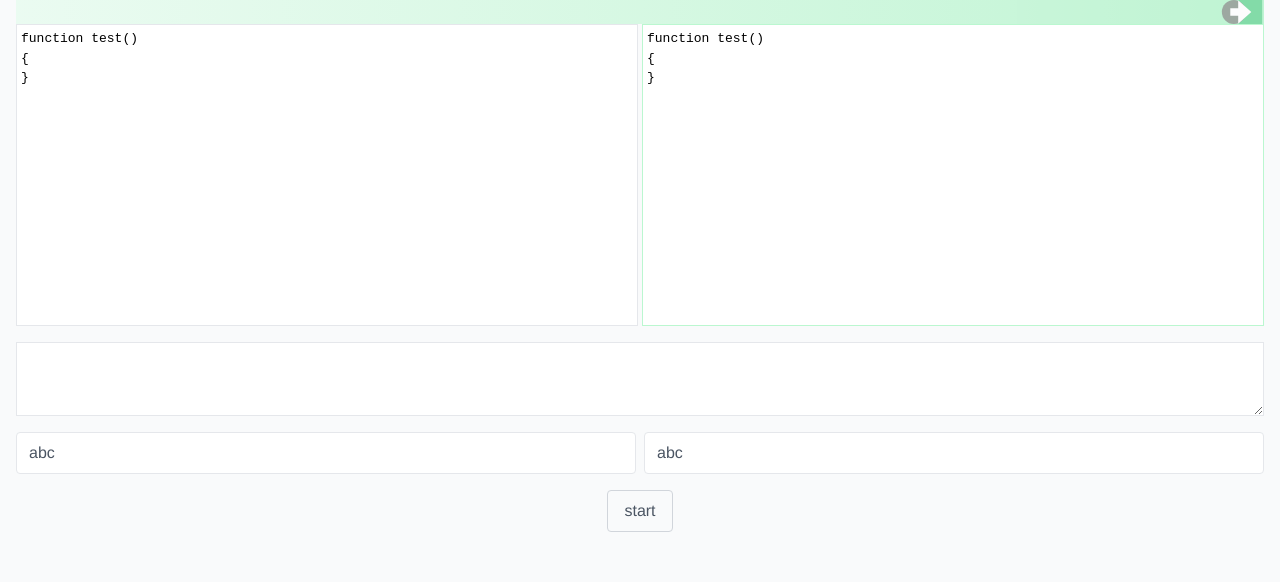
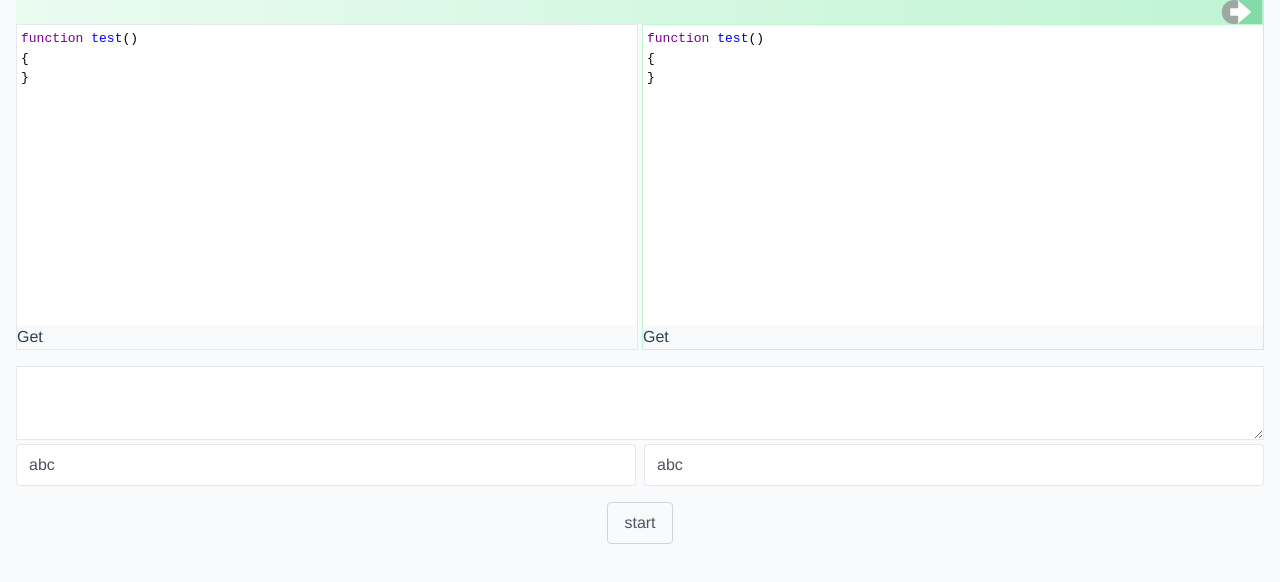
Before and after one commit to maxzz/revue-playground, a Vue app: page / in a window 1280 px wide. Shown: the top 582 px of the page. Built offline with nearby package versions, Linux system fonts and the light colour scheme.

Commit message:
Feature: codemirror basic access

```diff
--- a/src/components/Editor.vue
+++ b/src/components/Editor.vue
@@ -1,27 +1,41 @@
 <template>
-    <div ref="elEditor">
+    <div class="flex flex-col">
+        <div ref="elEditor">
+        </div>
+        <div><input type="button" value="Get" @click="onGetText"></div>
     </div>
 </template>
 
 <script lang="ts">
     import { defineComponent, onMounted, ref } from 'vue';
     import cm from 'codemirror';
+    import 'codemirror/mode/javascript/javascript';
     import "codemirror/lib/codemirror.css";
 
     export default defineComponent({
         setup() {
             const elEditor = ref();
+            let myEditor: cm.Editor;
 
             onMounted(() => {
-                console.log({elEditor});
-                const myEditor = cm(elEditor.value, {
+                myEditor = cm(elEditor.value, {
                     value: 'function test()\n{\n}\n',
                     mode: 'javascript'
                 });
             });
 
+            function onGetText() {
+                let val = myEditor.getValue();
+                console.log(val);
+
+                let doc = myEditor.getDoc();
+                console.log(doc);
+            }
+
             return {
-                elEditor
+                elEditor,
+                onGetText
+
             };
         }
     });
--- a/src/components/Editors.vue
+++ b/src/components/Editors.vue
@@ -5,7 +5,7 @@
         <Editor class="flex-1 border border-green-200" />
     </div>
 
-    <div class="mx-4 flex my-4">
+    <div class="mx-4 flex mt-4 mb-1">
         <textarea class="border flex-1" :rows="3"></textarea>
     </div>
     <div class="flex px-4 mb-4">
```
